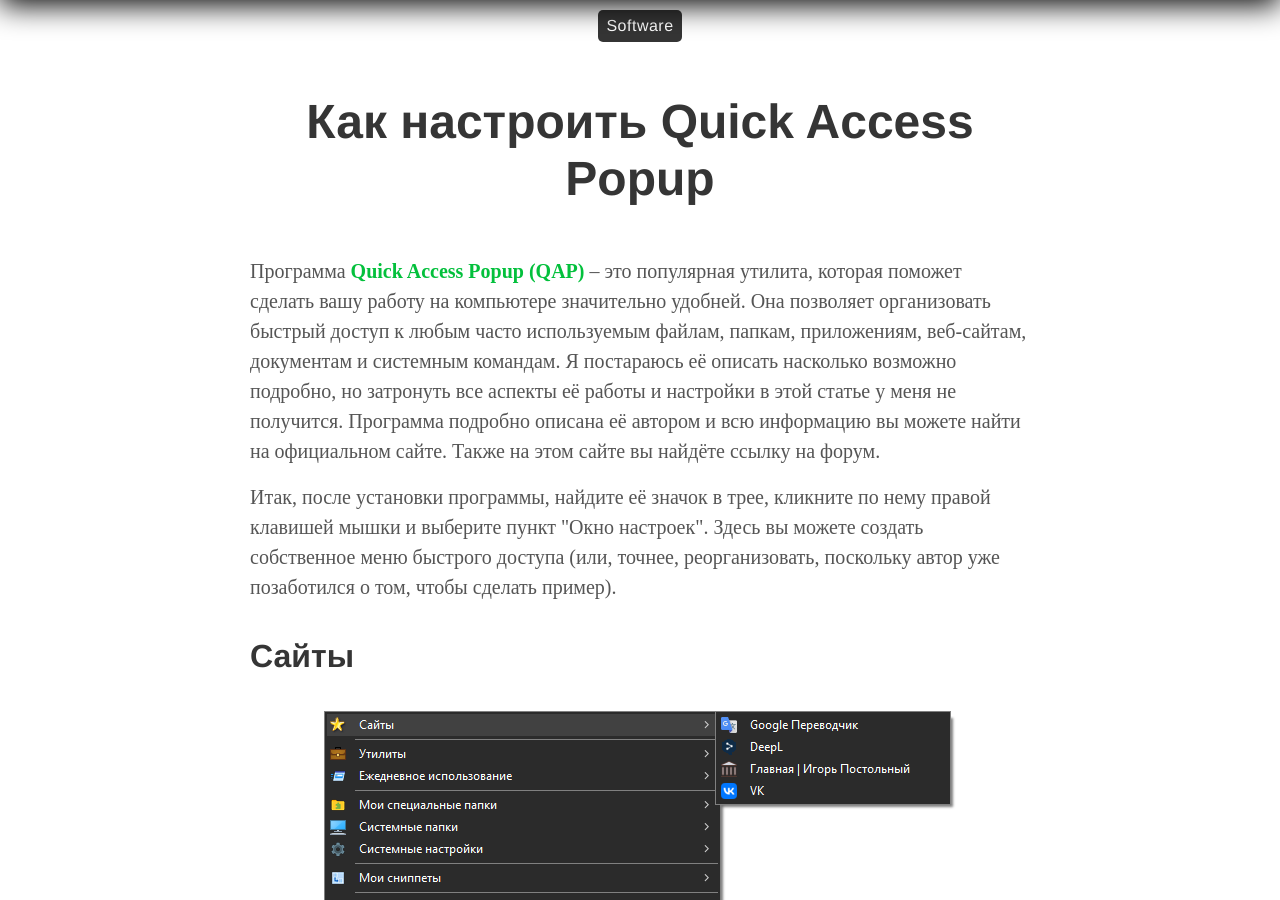
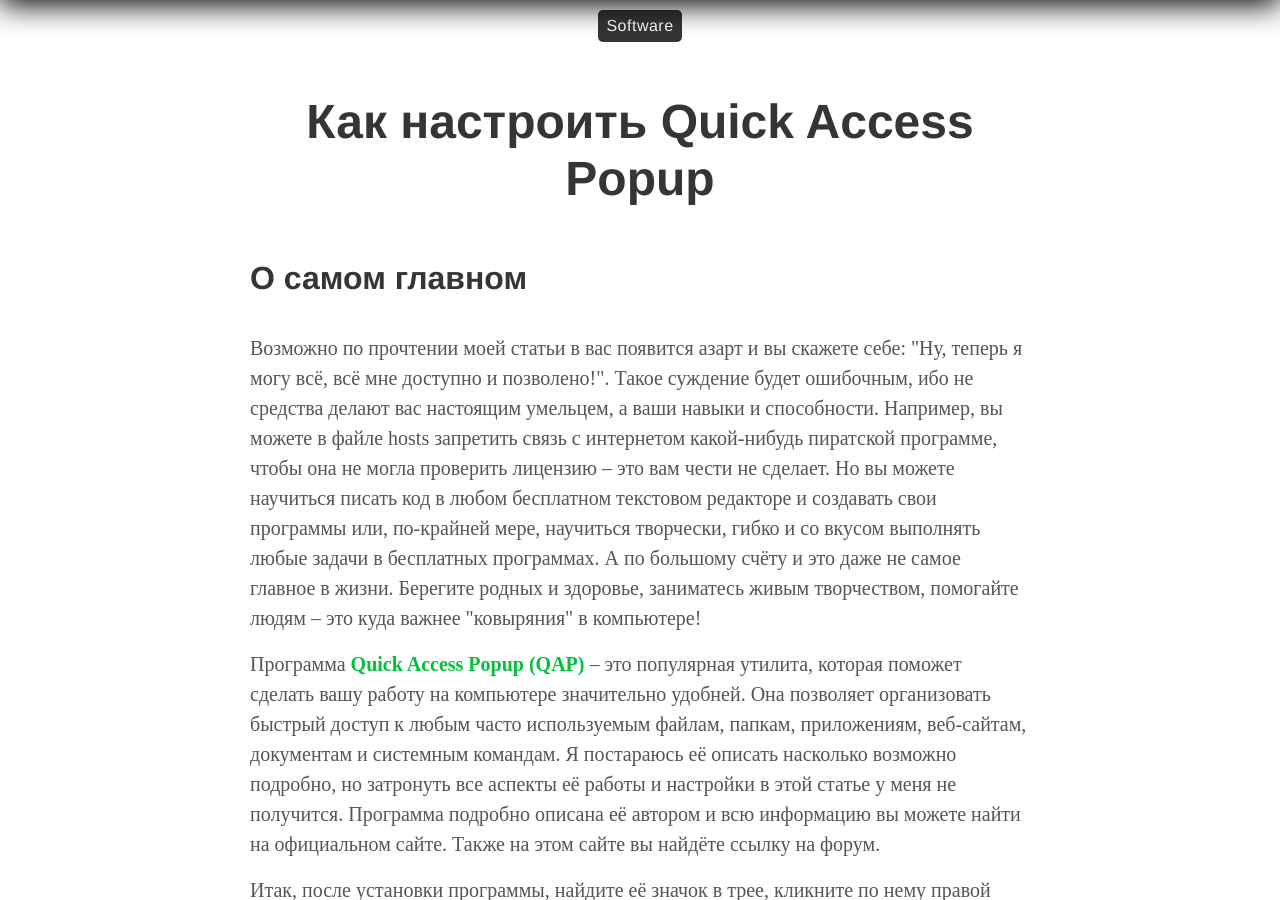
Before and after one commit to postolny/postolny.github.io, a Jekyll site: the page built from _posts/2024-11-12-сome-configurare-quick-access-popup.md, in a window 1280 px wide and 900 px high, scrolled down 512 px. Built offline with Jekyll 4.4.1, drawn with Linux system fonts in a browser that asks for light colours.

Commit message:
Add files via upload

```diff
--- a/_posts/2024-11-12-сome-configurare-quick-access-popup.md
+++ b/_posts/2024-11-12-сome-configurare-quick-access-popup.md
@@ -7,6 +7,10 @@
 categories:
 tags: [Software]
 ---
+
+### О самом главном
+
+Возможно по прочтении моей статьи в вас появится азарт и вы скажете себе: "Ну, теперь я могу всё, всё мне доступно и позволено!". Такое суждение будет ошибочным, ибо не средства делают вас настоящим умельцем, а ваши навыки и способности. Например, вы можете в файле hosts запретить связь с интернетом какой-нибудь пиратской программе, чтобы она не могла проверить лицензию – это вам чести не сделает. Но вы можете научиться писать код в любом бесплатном текстовом редакторе и создавать свои программы или, по-крайней мере, научиться творчески, гибко и со вкусом выполнять любые задачи в бесплатных программах. А по большому счёту и это даже не самое главное в жизни. Берегите родных и здоровье, заниматесь живым творчеством, помогайте людям – это куда важнее "ковыряния" в компьютере!
 
 Программа [Quick Access Popup (QAP)](https://www.quickaccesspopup.com/){:target="_blank" rel="noopener noreferrer"} – это популярная утилита, которая поможет сделать вашу работу на компьютере значительно удобней. Она позволяет организовать быстрый доступ к любым часто используемым файлам, папкам, приложениям, веб-сайтам, документам и системным командам. Я постараюсь её описать насколько возможно подробно, но затронуть все аспекты её работы и настройки в этой статье у меня не получится. Программа  подробно описана её автором и всю информацию вы можете найти на официальном сайте. Также на этом сайте вы найдёте ссылку на форум.
 
```
